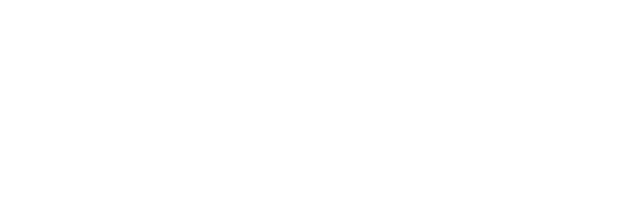
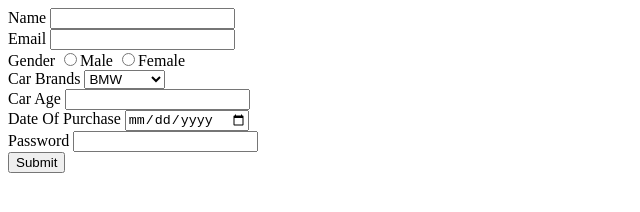
Before and after one commit to acciojob/car-insurance-form-Jithin-b-p, a website: page main.html in a window 1280 px wide. Shown: the whole page, without its empty margins (0-640 px from the left). Drawn offline with Linux system fonts and the light colour scheme.

Commit message:
created a submission

```diff
--- a/main.html
+++ b/main.html
@@ -10,6 +10,47 @@
 	<!-- the entire body must be written by student -->
     <script type="text/javascript" src="./script.js">
 </script>
+	<form action="#" method="post">
+	<div>
+		<div>
+			<label for="name">Name</label>
+			<input type="text" name="name" id="name">
+		</div>
+		<div>
+			<label for="email">Email</label>
+			<input type="email" name="email" id="email" required>
+		</div>
+		<div>
+			<label for="gender">Gender</label>
+			<input type="radio" name="gender" id="male" required>Male
+			<input type="radio" name="gender" id="female" required>Female
+		</div>
+		<div>
+			<label for="Car Brands">Car Brands</label>
+			<select name="cars">
+				<option name="cars">BMW</option>
+				<option name="cars">Audi</option>
+				<option name="cars">Mercedez</option>
+			</select>
+		</div>
+		<div>
+			<label for="carage">Car Age</label>
+			<input type=number name="carage" id="carage" required>
+		</div>
+		<div>
+			<label for="dop">Date Of Purchase</label>
+			<input type="date" name="dop" id="dop" required>
+		</div>
+		<div>
+			<label for="password">Password</label>
+			<input type="password" name="password" id="password" required>
+		</div>
+		<div>
+			<input type="submit">
+		</div>
+	</div>
+	</form>
+
 
 </body>
 
```
